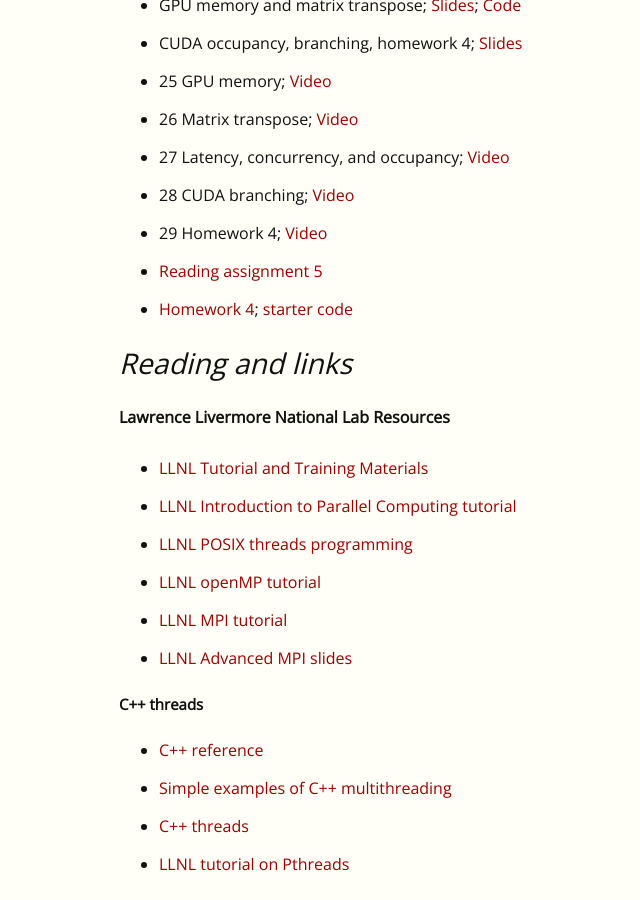
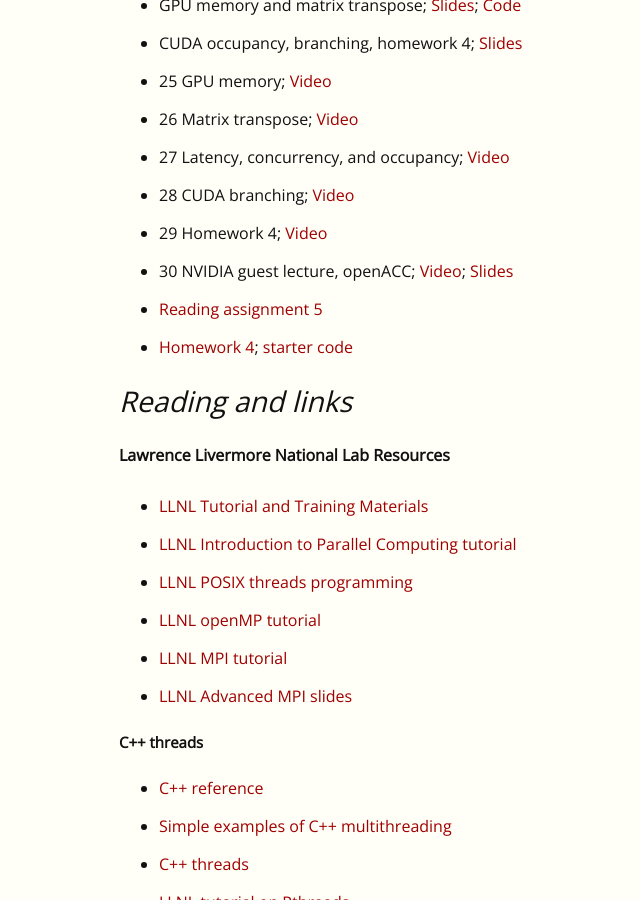
Before and after one commit to EricDarve/cme213-spring-2021, a Jekyll site: the page built from index.md, in a window 1280 px wide and 900 px high, scrolled down 2897 px. Shown: the whole window, without its empty margins (41-681 px from the left). Built offline with Jekyll 4.4.1, drawn with Linux system fonts in a browser that asks for light colours.

Commit message:
openACC video and slides

```diff
--- a/index.md
+++ b/index.md
@@ -92,6 +92,7 @@
 - 27 Latency, concurrency, and occupancy; [Video](https://stanford-pilot.hosted.panopto.com/Panopto/Pages/Viewer.aspx?id=78a55dba-48a6-474b-bb69-ad13000fd03f)
 - 28 CUDA branching; [Video](https://stanford-pilot.hosted.panopto.com/Panopto/Pages/Viewer.aspx?id=bf1019a1-0440-4d70-951b-ad130028ef48)
 - 29 Homework 4; [Video](https://stanford-pilot.hosted.panopto.com/Panopto/Pages/Viewer.aspx?id=8e103553-aedf-434c-a1c5-ad1400016f4c)
+- 30 NVIDIA guest lecture, openACC; [Video](https://stanford-pilot.hosted.panopto.com/Panopto/Pages/Viewer.aspx?id=3d931e4b-6a73-481f-b016-ad1d0181ed43); [Slides](Lecture Slides/CME213_2021_OpenACC.pdf)
 - [Reading assignment 5](Reading Assignments/GPU_performance)
 - [Homework 4](Homework/hw4.pdf); [starter code](Homework/hw4.zip)
 
```
Also changed, not shown: 1 other file.
